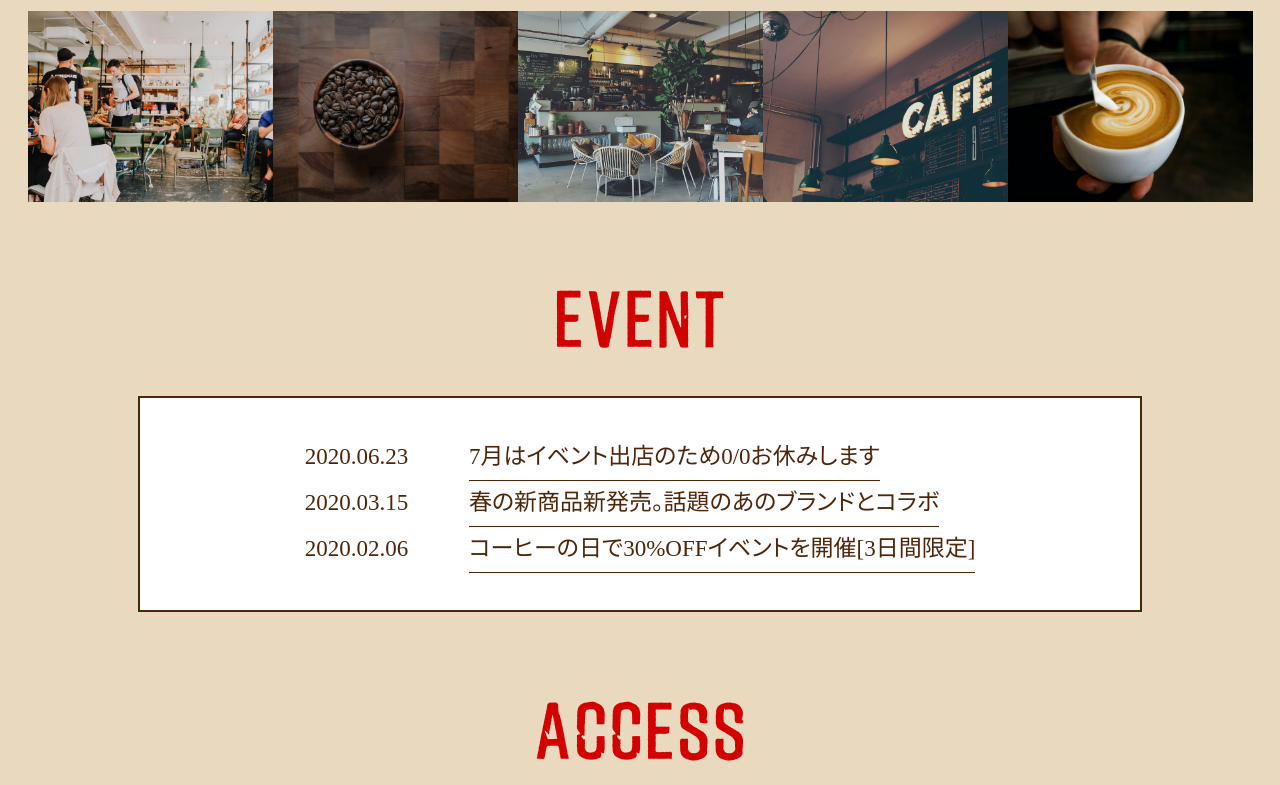
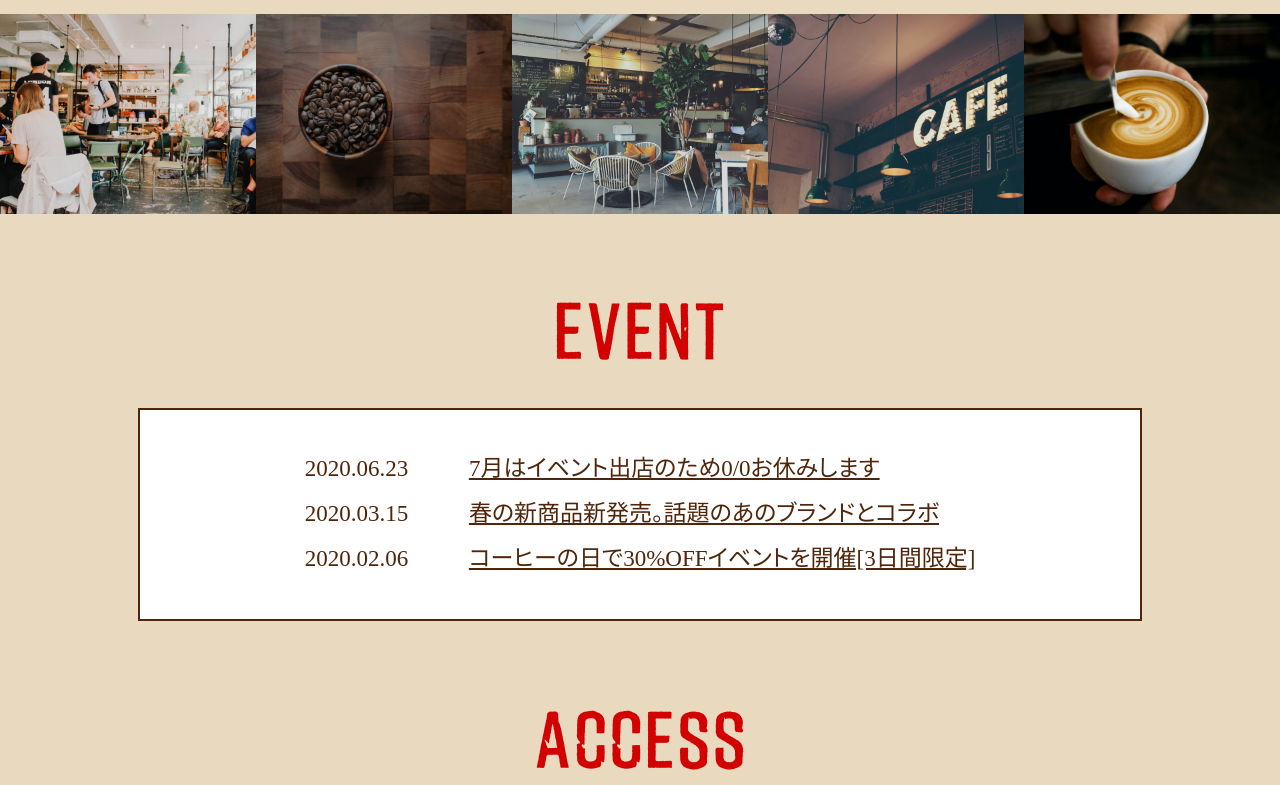
Before and after one commit to Ami624/dezasuta, a plain HTML site: page kadai4_Umegawa_01/index.html in a window 1280 px wide. Shown: the part 2208-2993 px from the top of the page. Drawn offline with Linux system fonts and the light colour scheme.

Commit message:
課題4_修正04

```diff
--- a/kadai4_Umegawa_01/css/reset.css
+++ b/kadai4_Umegawa_01/css/reset.css
@@ -4,7 +4,10 @@
 
 /*利用するタグによってこちらの内容は増やす*/
 
-html,
+html {
+    scroll-behavior: smooth;
+}
+
 body,
 h1,
 h2,
--- a/kadai4_Umegawa_01/css/style.css
+++ b/kadai4_Umegawa_01/css/style.css
@@ -86,6 +86,7 @@ header {
     justify-content: space-between;
     align-items: flex-start;
     margin-bottom: 95px;
+    padding-right: 10px;
 }
 
 .about_img {
@@ -123,6 +124,7 @@ header {
     max-width: 1000px;
     margin: 0 auto;
     margin-bottom: 38px;
+    padding: 0 10px;
 }
 
 h2 img {
@@ -170,7 +172,7 @@ h2 img {
 }
 
 #gallery img {
-    width: 245px;
+    width: 20%;
     margin-bottom: 17px;
 }
 
@@ -187,6 +189,7 @@ h2 img {
 /* event */
 #event {
     text-align: center;
+    padding: 0 10px;
 }
 
 #event h2 img {
@@ -213,9 +216,8 @@ h2 img {
 }
 
 .event_text {
-    display: inline-block;
     margin-left: 55px;
-    border-bottom: 1px solid #4f260b;
+    text-decoration: underline;
 }
 
 /* access */
@@ -234,6 +236,7 @@ h2 img {
 footer {
     background-color: #ffffff;
     padding-bottom: 73px;
+    padding-left: 10px;
 }
 
 .footer_container {
@@ -270,31 +273,20 @@ footer {
 
 
 /*
-【event】
-・日付とevent_textの間に余白ができていなかったので
-event_textに対してmargin_leftをつけてみたんですが、
-余白部分まで下線が伸びてしまったので
-display: inline-block;を設定し
-余白をつけました。
-そうすると下線が文字から離れて行っちゃいました。。。
-どうしたらよかったでしょうか？
+感想
+今回の課題をいただいた際は、
+今の自分のレベルで完成させることが出来るのかとかなり不安でしたが、
+平垣内先生の分かりやすく丁寧な添削のおかげで
+何とかここまで作れて達成感があり、形に出来たことが嬉しく
+ここ数日前からコーディング楽しいかも！と思えるようになりました！
 
-【class="wrapper"の使い方について】
-今回は使っていないのですが、
-コンテンツ幅を指定するのにclass="wrapper"
-をよく使うとの記事を見ました。
-これはbodyタグの内側に<div class="wrapper" </div>をつけるか
-sectionタグにクラス名class="wrapper"をつける。
-これを指定する事で現状、
-about・menu・event・footerでそれぞれに書いている
-max-width: 1000px;
-margin: 0 auto;
-が1回で適応され、
-header・gallery・accessなど画面いっぱいに
-広げたい箇所は個別で幅を指定するという認識であっていますか？
-この使い方はされますか？
+次はレスポンシブの作業もありますし
+まだまだ上手くいかない事ばかりですが、、、
+「楽しいかも！」と思えるようになった事だけでも成長だと捉えて
+頑張っていきたいと思います！
 
-添削よろしくお願いいたします！*/
+ありがとうございます！
+次回講義もよろしくお願いいたします！*/
 
 
 
@@ -307,4 +299,4 @@ header・gallery・accessなど画面いっぱいに
 
 
 
-@media screen and (max-width: 375px) {}
+@media screen and (max-width: 765px) {}
```
